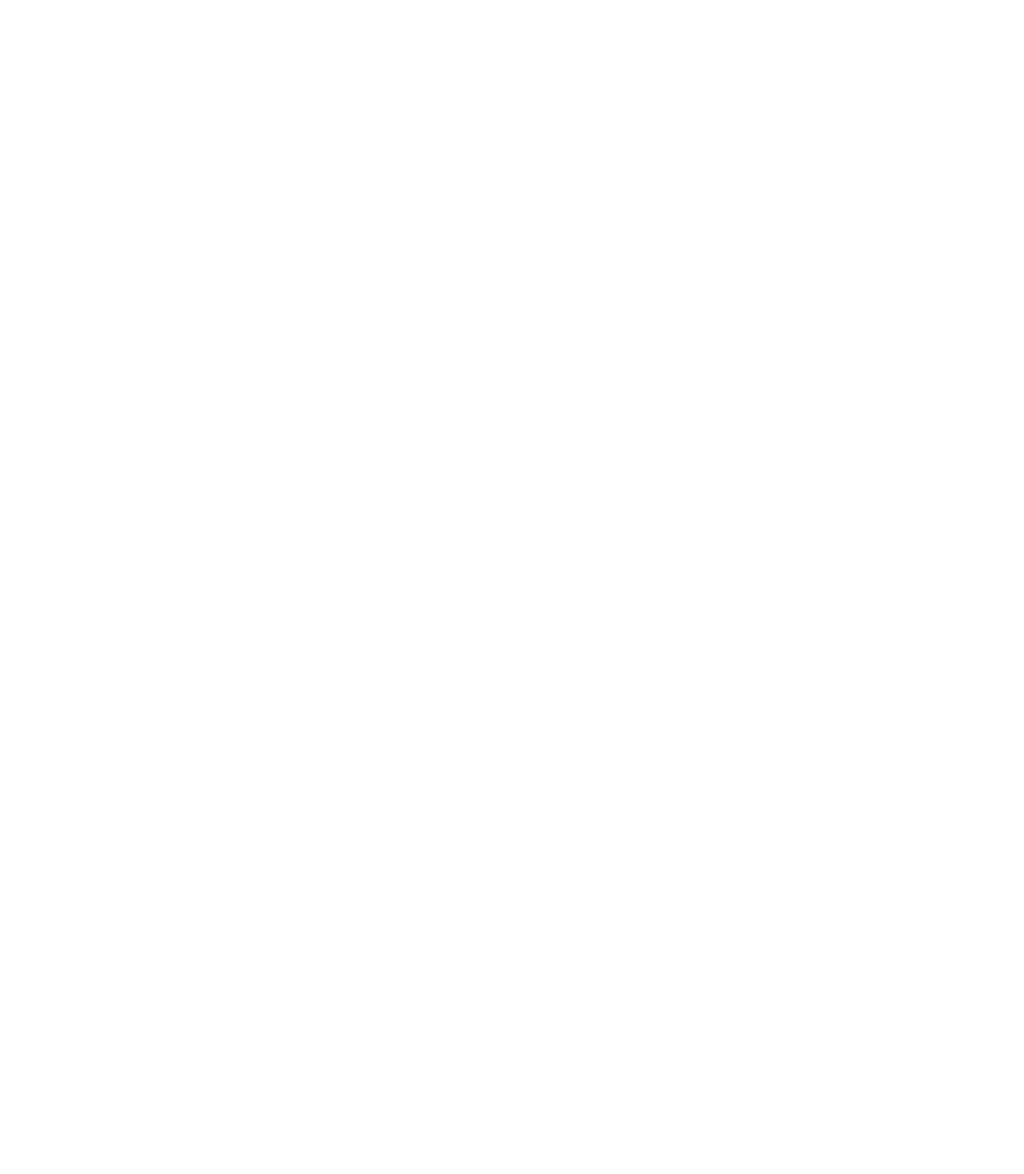
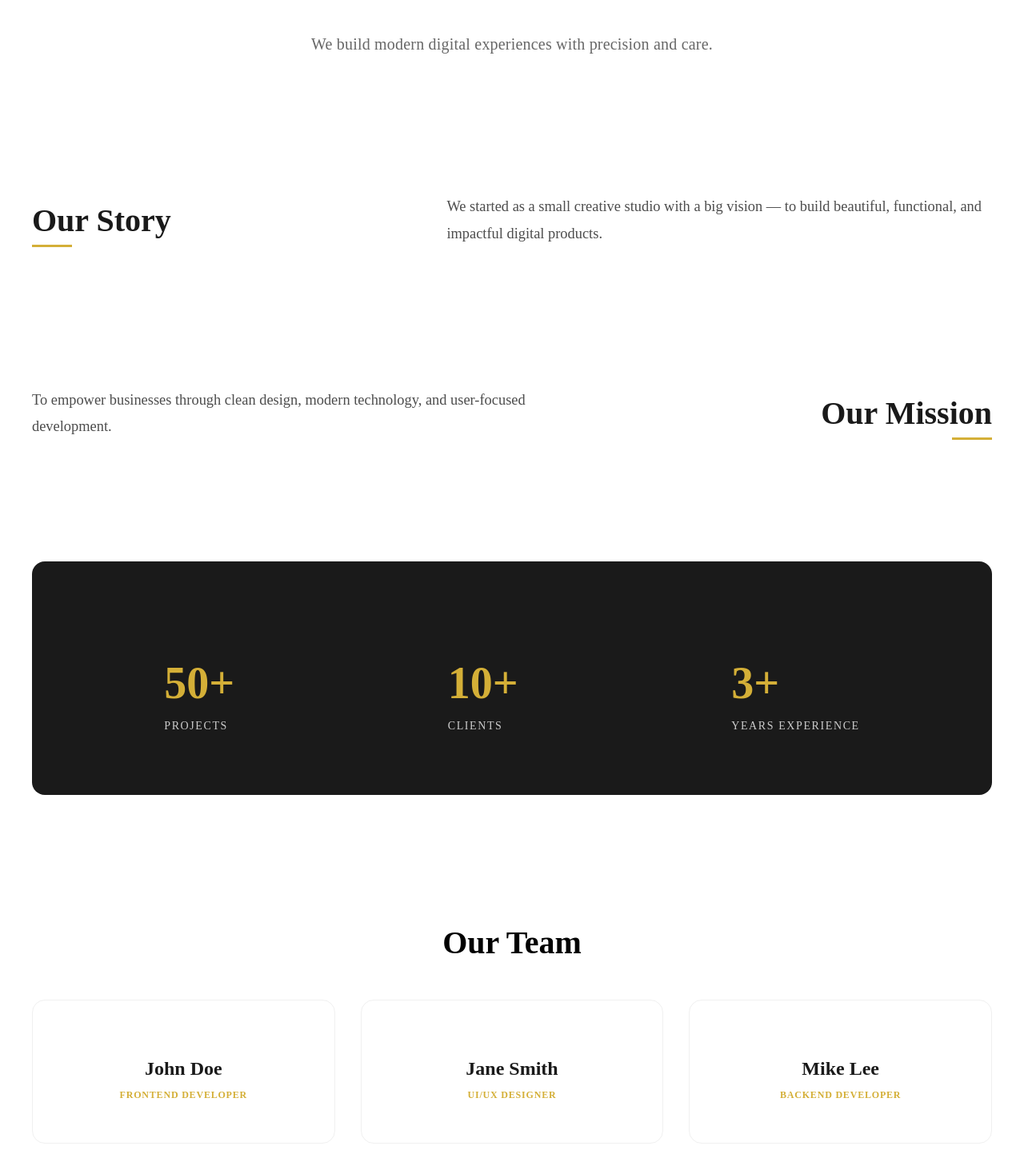
Before and after one commit to calMic17/jessabach, a React (Vite) app: page /about in a window 1280 px wide. Shown: the part 330-1798 px from the top of the page at 80% size. Before the commit the page ends 800 px from the top, so only its background shows below. Built offline with nearby package versions, Linux system fonts and the light colour scheme.

Commit message:
Added about page

```diff
--- /dev/null
+++ b/src/components/about/AboutHero.tsx
@@ -0,0 +1,26 @@
+// type Props = {
+//   title: string;
+//   description: string;
+// };
+
+// function AboutHero({ title, description }: Props) {
+//   return (
+//     <section className="about-hero">
+//       <h1>{title}</h1>
+//       <p>{description}</p>
+//     </section>
+//   );
+// }
+
+// export default AboutHero;
+
+function AboutHero() {
+  return (
+    <section className="about-hero">
+      <h1>About Us</h1>
+      <p>We build modern digital experiences with precision and care.</p>
+    </section>
+  );
+}
+
+export default AboutHero;
--- /dev/null
+++ b/src/components/about/AboutMission.tsx
@@ -0,0 +1,13 @@
+function AboutMission() {
+  return (
+    <section className="about-mission">
+      <h2>Our Mission</h2>
+      <p>
+        To empower businesses through clean design, modern technology, and
+        user-focused development.
+      </p>
+    </section>
+  );
+}
+
+export default AboutMission;
--- /dev/null
+++ b/src/components/about/AboutStats.tsx
@@ -0,0 +1,22 @@
+function AboutStats() {
+  return (
+    <section className="about-stats">
+      <div className="stat">
+        <h3>50+</h3>
+        <p>Projects</p>
+      </div>
+
+      <div className="stat">
+        <h3>10+</h3>
+        <p>Clients</p>
+      </div>
+
+      <div className="stat">
+        <h3>3+</h3>
+        <p>Years Experience</p>
+      </div>
+    </section>
+  );
+}
+
+export default AboutStats;
--- /dev/null
+++ b/src/components/about/AboutStory.tsx
@@ -0,0 +1,13 @@
+function AboutStory() {
+  return (
+    <section className="about-story">
+      <h2>Our Story</h2>
+      <p>
+        We started as a small creative studio with a big vision — to build
+        beautiful, functional, and impactful digital products.
+      </p>
+    </section>
+  );
+}
+
+export default AboutStory;
--- /dev/null
+++ b/src/components/about/AboutTeam.tsx
@@ -0,0 +1,26 @@
+function AboutTeam() {
+  return (
+    <section className="about-team">
+      <h2>Our Team</h2>
+
+      <div className="team-grid">
+        <div className="member">
+          <h4>John Doe</h4>
+          <p>Frontend Developer</p>
+        </div>
+
+        <div className="member">
+          <h4>Jane Smith</h4>
+          <p>UI/UX Designer</p>
+        </div>
+
+        <div className="member">
+          <h4>Mike Lee</h4>
+          <p>Backend Developer</p>
+        </div>
+      </div>
+    </section>
+  );
+}
+
+export default AboutTeam;
--- a/src/pages/About.tsx
+++ b/src/pages/About.tsx
@@ -1,7 +1,18 @@
+import AboutHero from "../components/about/AboutHero";
+import AboutStory from "../components/about/AboutStory";
+import AboutMission from "../components/about/AboutMission";
+import AboutTeam from "../components/about/AboutTeam";
+import AboutStats from "../components/about/AboutStats";
+import "../styles/_about.scss";
+
 function About() {
   return (
-    <div className="about">
-      <h1>About Us</h1>
+    <div className="about-page">
+      <AboutHero />
+      <AboutStory />
+      <AboutMission />
+      <AboutStats />
+      <AboutTeam />
     </div>
   );
 }
--- /dev/null
+++ b/src/styles/_about.scss
@@ -0,0 +1,174 @@
+@use "sass:color";
+@use './variables' as *;
+
+.about-page {
+  max-width: 1200px;
+  margin: 0 auto;
+  padding: 6rem 2rem;
+  display: flex;
+  flex-direction: column;
+  gap: 8rem; // Increased gap for better "breathing" space
+}
+
+// Hero Section - Editorial Style
+.about-hero {
+  text-align: center;
+  max-width: 800px;
+  margin: 0 auto;
+
+  h1 {
+    font-family: $serif-font;
+    font-size: clamp(3rem, 6vw, 4.5rem);
+    color: $dark;
+    margin-bottom: 1.5rem;
+  }
+
+  p {
+    font-size: 1.25rem;
+    color: color.adjust($dark, $lightness: 30%);
+    line-height: 1.6;
+    letter-spacing: 0.01em;
+  }
+}
+
+// Story & Mission - Split Layout feel
+.about-story,
+.about-mission {
+  display: grid;
+  grid-template-columns: 1fr 1.5fr;
+  align-items: center;
+  gap: 4rem;
+
+  h2 {
+    font-family: $serif-font;
+    font-size: 2.5rem;
+    color: $dark;
+    position: relative;
+
+    &::after {
+      content: '';
+      position: absolute;
+      bottom: -10px;
+      left: 0;
+      width: 50px;
+      height: 3px;
+      background-color: $gold;
+    }
+  }
+
+  p {
+    color: color.adjust($dark, $lightness: 20%);
+    font-size: 1.15rem;
+    line-height: 1.8;
+  }
+}
+
+// Flip Mission to provide visual variety
+.about-mission {
+  grid-template-columns: 1.5fr 1fr;
+
+  h2 {
+    order: 2;
+    text-align: right;
+    &::after { left: auto; right: 0; }
+  }
+  p { order: 1; }
+}
+
+// Stats Section - Minimal & Bold
+.about-stats {
+  display: flex;
+  justify-content: space-around;
+  background: $dark;
+  padding: 4rem 2rem;
+  border-radius: 1rem;
+  color: white;
+
+  .stat {
+    h3 {
+      font-family: $serif-font;
+      font-size: 3.5rem;
+      color: $gold;
+      margin-bottom: 0.5rem;
+    }
+
+    p {
+      color: #ccc;
+      text-transform: uppercase;
+      letter-spacing: 0.1rem;
+      font-size: 0.875rem;
+    }
+  }
+}
+
+// Team Section - Modern Cards
+.about-team {
+  text-align: center;
+
+  h2 {
+    font-family: $serif-font;
+    font-size: 2.5rem;
+    margin-bottom: 3rem;
+  }
+
+  .team-grid {
+    display: grid;
+    grid-template-columns: repeat(auto-fit, minmax(250px, 1fr));
+    gap: 2rem;
+
+    .member {
+      padding: 2.5rem 1.5rem;
+      background: white;
+      border: 1px solid #f0f0f0;
+      border-radius: 1rem;
+      transition: transform 0.3s ease, box-shadow 0.3s ease;
+
+      &:hover {
+        transform: translateY(-10px);
+        box-shadow: 0 20px 40px rgba(0,0,0,0.05);
+        border-color: $gold;
+      }
+
+      h4 {
+        font-family: $serif-font;
+        font-size: 1.5rem;
+        color: $dark;
+        margin-bottom: 0.5rem;
+      }
+
+      p {
+        color: $gold;
+        font-weight: 600;
+        text-transform: uppercase;
+        font-size: 0.75rem;
+        letter-spacing: 0.05rem;
+      }
+    }
+  }
+}
+
+// Mobile Responsive
+@media (max-width: 768px) {
+  .about-page {
+    padding: 4rem 1.5rem;
+    gap: 5rem;
+  }
+
+  .about-story,
+  .about-mission {
+    grid-template-columns: 1fr;
+    text-align: center;
+    gap: 1.5rem;
+
+    h2 {
+      order: 1;
+      &::after { left: 50%; transform: translateX(-50%); }
+    }
+    p { order: 2; }
+  }
+
+  .about-stats {
+    flex-direction: column;
+    gap: 3rem;
+  }
+}
```
